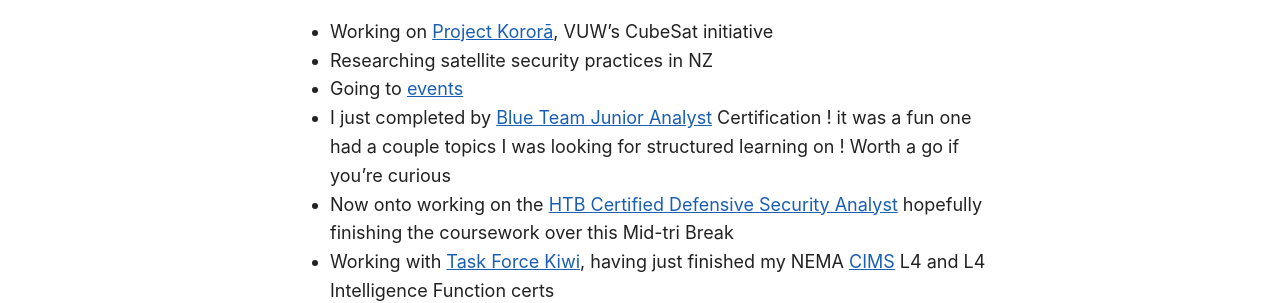
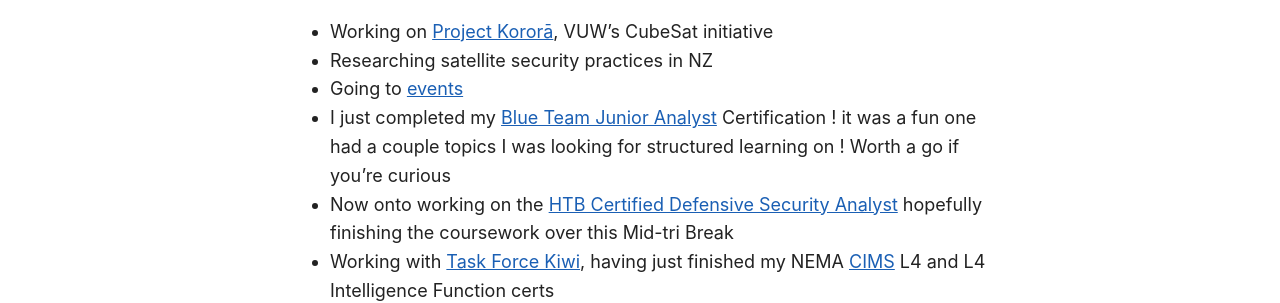
Before and after one commit to benvandw/benvandw.github.io, a Jekyll site: the page built from now.md, in a window 1280 px wide. Shown: the part 206-509 px from the top of the page. Built offline with Jekyll 4.4.1, drawn with Linux system fonts in a browser that asks for light colours.

Commit message:
Now - typos

```diff
--- a/now.md
+++ b/now.md
@@ -8,7 +8,7 @@ title: Now
 - Working on [Project Kororā](https://projectkorora.space/), VUW's CubeSat initiative
 - Researching satellite security practices in NZ
 - Going to [events](https://vandw.xyz/events)
-- I just completed by  [Blue Team Junior Analyst](https://www.centri.org/courses/blue-team-junior-analyst-pathway-bundle)  Certification ! it was a fun one had a couple topics I was looking for structured learning on !  Worth a go if you're curious
+- I just completed my  [Blue Team Junior Analyst](https://www.centri.org/courses/blue-team-junior-analyst-pathway-bundle)  Certification ! it was a fun one had a couple topics I was looking for structured learning on !  Worth a go if you're curious
 - Now onto working on the [HTB Certified Defensive Security Analyst](https://academy.hackthebox.com/preview/certifications/htb-certified-defensive-security-analyst) hopefully finishing the coursework over this Mid-tri Break
 - Working with [Task Force Kiwi](https://www.taskforcekiwi.org/), having just finished my NEMA [CIMS](https://www.civildefence.govt.nz/strategy-capability/cims) L4 and L4 Intelligence Function certs
 - Writing here more
```
